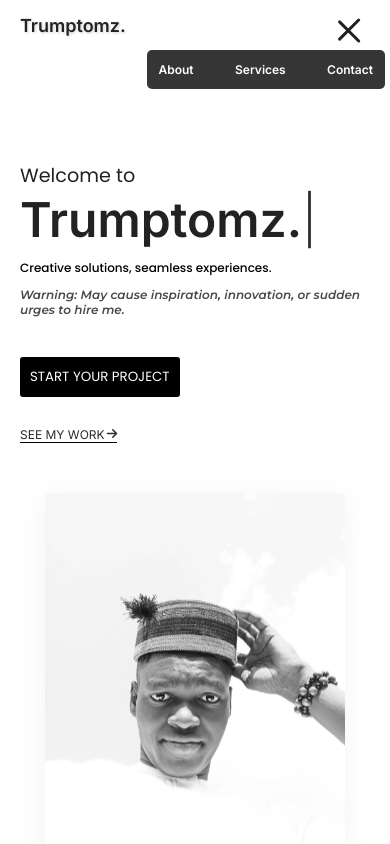
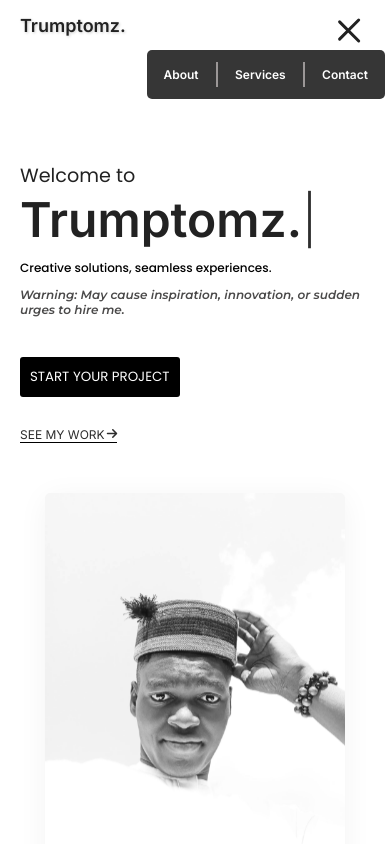
Before and after one commit to Trumptomz01/trumptomz, a plain HTML site: page index.html in a window 390 px wide. Both pictures are taken after a click on the element 350 px from the left and 30 px from the top of the page. Shown: the top 844 px of the page. Drawn offline with Linux system fonts and the light colour scheme.

Commit message:
initial commit

```diff
--- a/index.html
+++ b/index.html
@@ -39,8 +39,8 @@
             <div class="line"></div>
           </div>
           <nav class="mobile-nav">
-            <a href="#about">About</a>
-            <a href="#projects">Services</a>
+            <a class="slash" href="#about">About</a><hr>
+            <a class="slash" href="#projects">Services</a><hr>
             <a href="#contact">Contact</a>
           </nav>
         </div>
--- a/style.css
+++ b/style.css
@@ -56,6 +56,9 @@ body{
 }
 .hamburger-menu.active .line:nth-child(3) {
    transform: rotate(-45deg) translate(2px, 3px);
+}
+.mobile-nav a{
+   padding: 5px;
 }
 @media (max-width: 770px) {
    .hamburger-menu {
```
